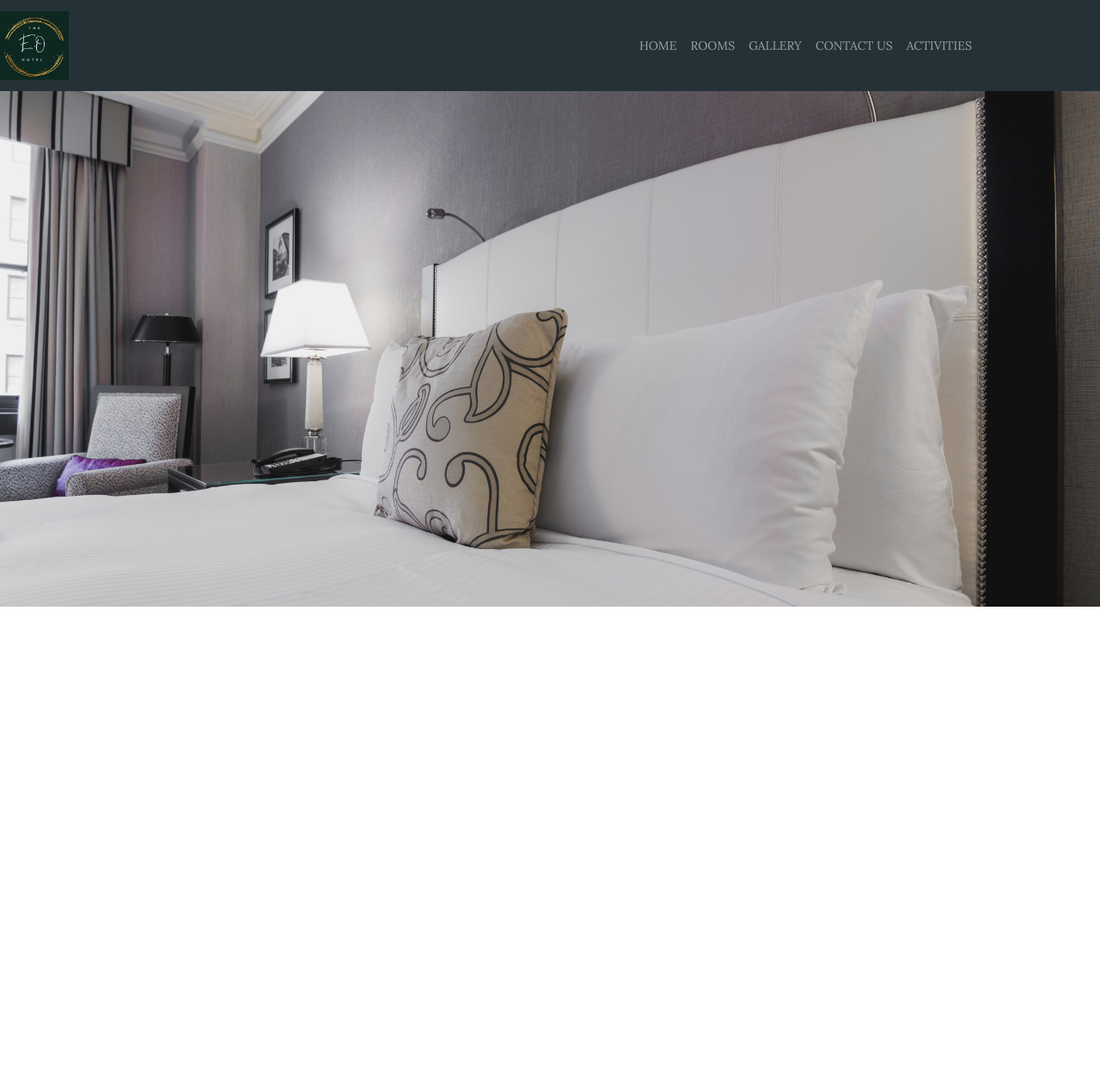
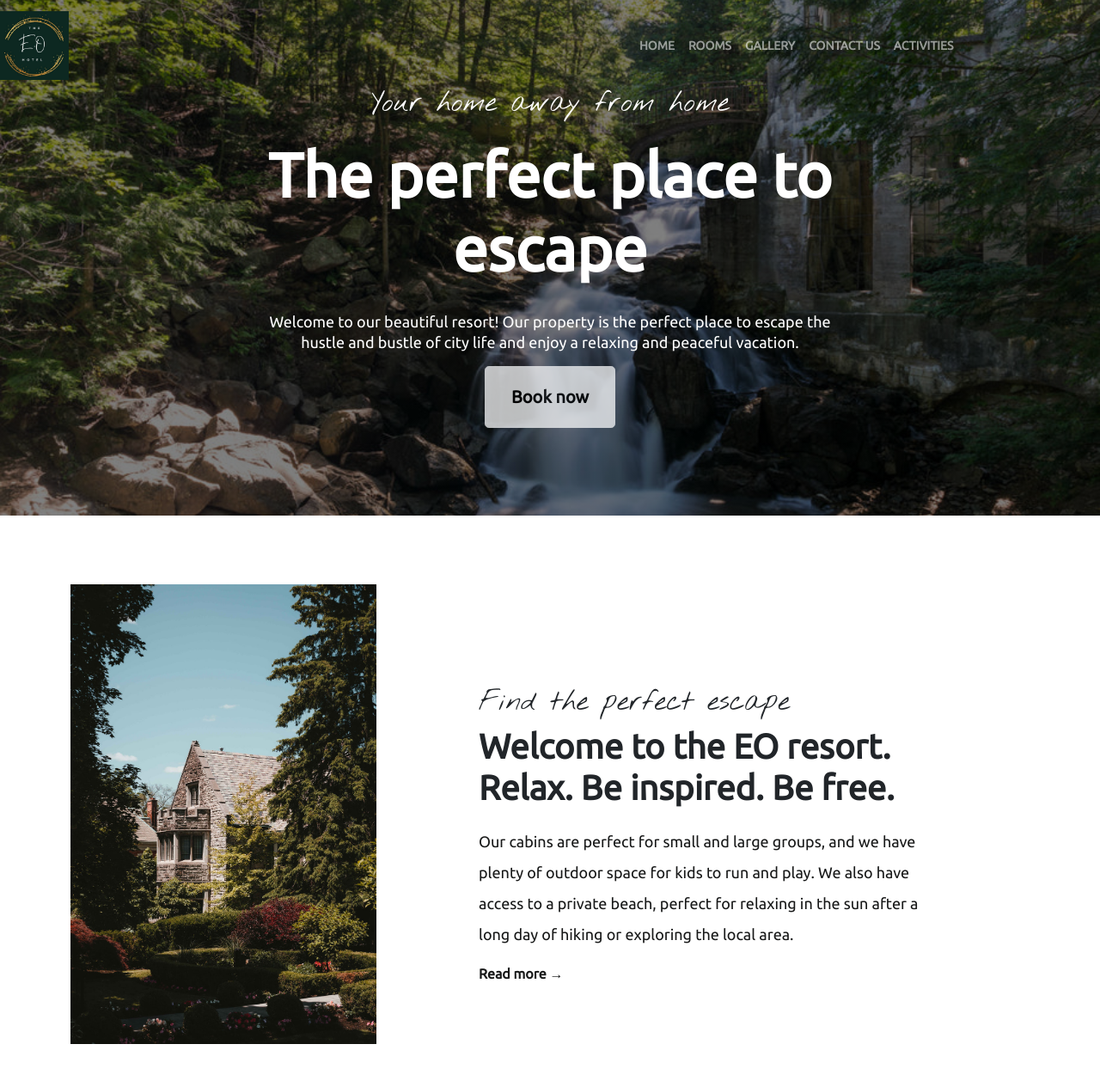
Before and after one commit to EboseHH/The-EO-hotel, a plain HTML site: page index.html in a window 1280 px wide. Shown: the whole page at 86% size. Before the commit the page ends 800 px from the top, so only its background shows below. Drawn offline with nearby package versions, Linux system fonts and the light colour scheme.

Commit message:
design update

```diff
--- a/css/style.css
+++ b/css/style.css
@@ -1,16 +1,33 @@
+body{
+    font-family: "Ubuntu", serif;
+}
+
+h1 {
+    font-weight: 700;
+}
+
+p {
+    font-weight: 300;
+    color: #171818;
+    font-size: 18px;
+    line-height: 36px;
+}
+
+a {
+    color: #171818;
+    font-weight: 900;
+    text-decoration: none;
+}
+
+a:hover{
+    color: black;
+}
+
 .navbar{
-    background-color: #243238;
-    font-family: 'Lora', serif;
+    background-color: transparent;
+    font-family: 'Ubuntu', serif;
     font-size: 14px;
     color: #fff;
-}
-
-.container1{
-   background-image: url("../images/hotelroom.jpg");
-   height: 600px;
-   background-size: cover;
-   background-position: 0 50%;
-   background-repeat: no-repeat;
 }
 .nav-link{
     color: #fff;
@@ -31,3 +48,61 @@
 .collapse{
     margin-left: 50%;
 }
+
+/* Hero section */
+#hero{
+   background-image: linear-gradient( rgba(0, 0, 0, 0.5), rgba(0, 0, 0, 0.5) ), url("../images/resort.jpg");
+   height: 600px;
+   background-size: cover;
+   background-position: 0 50%;
+   background-repeat: no-repeat;
+   color: #fff;
+   display: flex;
+   justify-content: center;
+   align-items: center;
+   text-align: center;
+}
+
+h2 {
+    font-family: "Nothing you could do", cursive;
+
+}
+
+#hero h1 {
+    font-size: 72px;
+    font-weight: 700;
+    margin-top: 20px;
+}
+
+#hero p{
+    line-height: 1.5rem;
+    padding-top: 20px;
+    color: #fff;
+}
+
+#hero .btn {
+   opacity: 0.75;
+   padding: 20px 30px;
+   font-weight: 700;
+
+}
+#hero .container{
+max-width: 700px;
+}
+
+/* Welcome Section  */
+#welcome{
+    padding-top: 80px;
+}
+
+#welcome .row {
+    align-items: center;
+}
+
+#welcome img {
+margin-bottom: 50px;
+}
+
+#welcome h1 {
+    margin-bottom: 20px;
+}
--- a/index.html
+++ b/index.html
@@ -9,7 +9,8 @@
     <link rel="icon" href="favicon2.ico">
     <link rel="preconnect" href="https://fonts.googleapis.com">
     <link rel="preconnect" href="https://fonts.gstatic.com" crossorigin>
-    <link href="https://fonts.googleapis.com/css2?family=Lora&display=swap" rel="stylesheet">
+    <link href="https://fonts.googleapis.com/css2?family=Nothing+You+Could+Do&family=Ubuntu&display=swap"
+        rel="stylesheet">
     <link href="https://cdn.jsdelivr.net/npm/bootstrap@5.1.3/dist/css/bootstrap.min.css" rel="stylesheet"
         integrity="sha384-1BmE4kWBq78iYhFldvKuhfTAU6auU8tT94WrHftjDbrCEXSU1oBoqyl2QvZ6jIW3" crossorigin="anonymous">
     <link rel="stylesheet" href="css/style.css">
@@ -17,7 +18,7 @@
 
 <body>
     <!-- Nav Bar -->
-    <nav class="navbar navbar-dark navbar-expand-lg">
+    <nav class="navbar fixed-top navbar-dark navbar-expand-lg">
         <a class="navbar-brand" href="/"><img src="images/logo.jpg" alt=""></a>
         <button class="navbar-toggler" type="button" data-bs-toggle="collapse" data-bs-target="#navbarSupportedContent"
             aria-controls="navbarSupportedContent" aria-expanded="false" aria-label="Toggle navigation">
@@ -43,24 +44,41 @@
             </ul>
         </div>
     </nav>
+    <section id="hero">
+        <div class="container">
+            <h2>Your home away from home</h2>
+            <h1>The perfect place to escape </h1>
+            <p>Welcome to our beautiful resort! Our property is the perfect place to escape the hustle and
+                bustle of city life and enjoy a relaxing and peaceful vacation. </p>
+            <button type="button" class="btn btn-light btn-lg">Book now</button>
+        </div>
+    </section>
 
-    <div class="container1">
+    <!-- Welcome section -->
+    <section id="welcome">
+        <div class="container">
+            <div class="row">
+                <div class="col-md-4">
+                    <img src="images/house1.jpg" class="img-fluid" alt="house">
+                </div>
+                <div class="col-md-6 offset-md-1">
+                    <h2>Find the perfect escape</h2>
+                    <h1>Welcome to the EO resort. Relax. Be inspired. Be free.</h1>
+                    <p>Our cabins are perfect for small and large groups, and we have plenty of outdoor space for kids
+                        to run and play. We also have access to a private beach, perfect for relaxing in the sun after a
+                        long day of hiking or
+                        exploring the local area.</p>
+                       <a href="">Read more &rarr;</a>
+                </div>
 
-    </div>
-    <!-- <div class="row">
-        <div col-lg-6>
-            <img src="images/bedroom1.jpg" alt="">
-            <h1>Rooms</h1> <br>
+            </div>
+
         </div>
-        <div>
-            <img src="images/golf-swing-follow-through.jpg" alt="golf">
-            <h1>Activities</h1> <br>
-        </div>
-    </div> -->
 
-    <script src="https://cdn.jsdelivr.net/npm/bootstrap@5.1.3/dist/js/bootstrap.bundle.min.js"
-        integrity="sha384-ka7Sk0Gln4gmtz2MlQnikT1wXgYsOg+OMhuP+IlRH9sENBO0LRn5q+8nbTov4+1p"
-        crossorigin="anonymous"></script>
+    </section>
 </body>
+<script src="https://cdn.jsdelivr.net/npm/bootstrap@5.1.3/dist/js/bootstrap.bundle.min.js"
+    integrity="sha384-ka7Sk0Gln4gmtz2MlQnikT1wXgYsOg+OMhuP+IlRH9sENBO0LRn5q+8nbTov4+1p"
+    crossorigin="anonymous"></script>
 
 </html>
```
Also changed, not shown: images/house1.jpg (added), images/resort.jpg (added), 2 other files.
